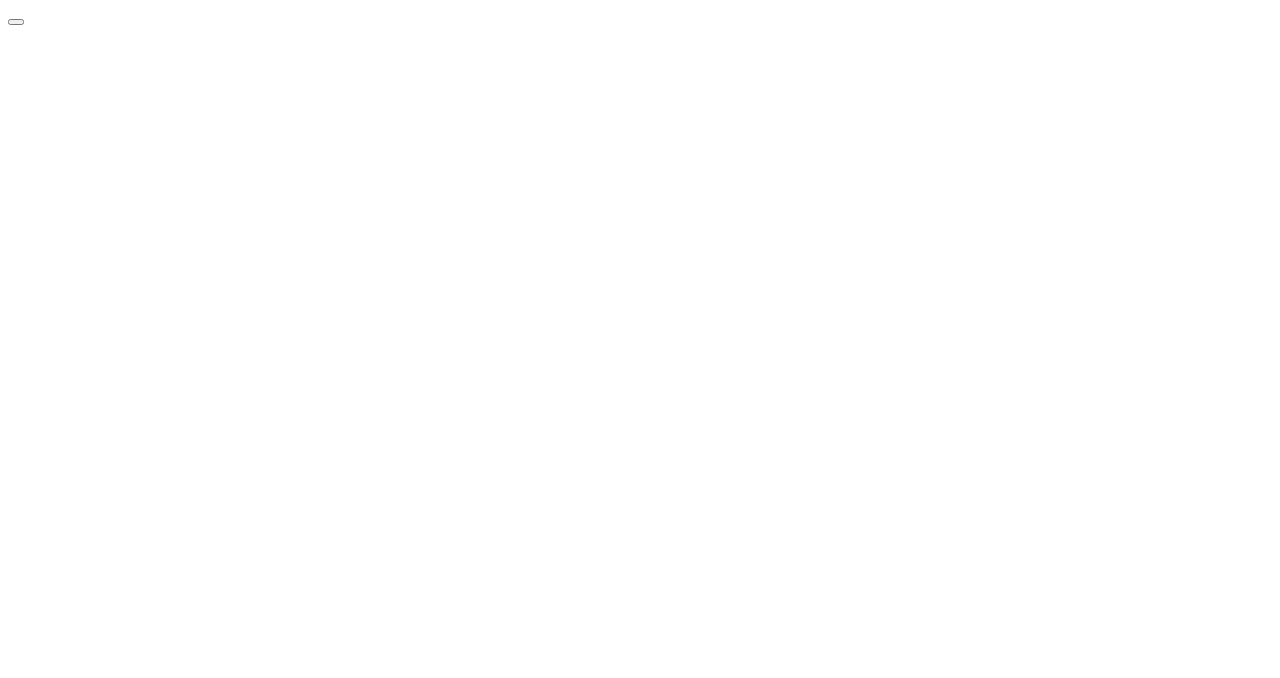
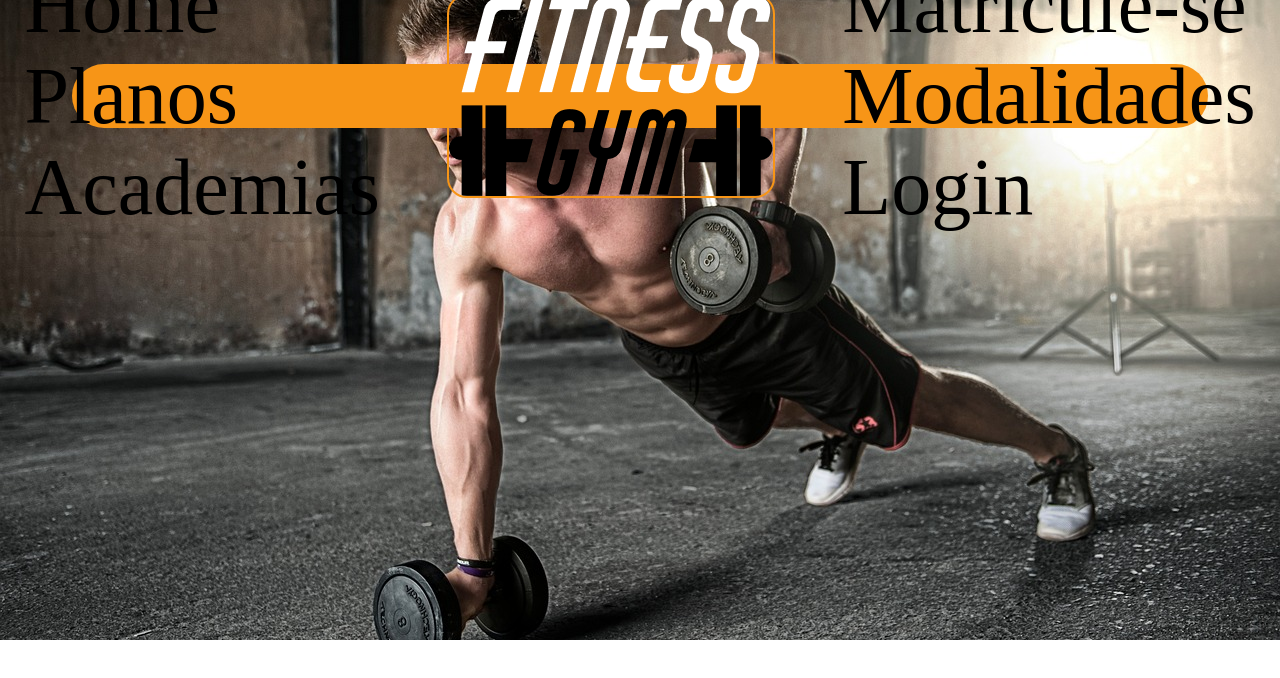
Before and after one commit to DevKarenRocha/Gym-Fitness, a plain HTML site: page index.html in a window 1280 px wide. Drawn offline with Linux system fonts and the light colour scheme.

Commit message:
Fundo e barra de navegação

```diff
--- a/index.html
+++ b/index.html
@@ -7,6 +7,31 @@
     <title>Gym Fitness</title>
   </head>
   <body>
-    <button class="cabecalho__burguer" data-burguer type="button"></button>
+    <header class="cabecalho">
+      <picture>
+        <img src="img/ddb72a3ebdb6a0e3927d5d05ec2c2376.jpg" alt="">
+      </picture>
+
+    </header>
+    <nav>
+      <div class="cabecalho-bloco">
+        <div class="row md-4">
+          <a href="">Home</a>
+        <a href="">Planos</a>
+        <a href="">Academias</a>
+        </div>
+        <div class="row md-4">
+          <picture>
+            <img class="logo-cabecalho" src="img/image.png" alt="">
+          </picture>
+        </div>
+        <div class="row md-4">
+          <a href="">Matricule-se</a>
+        <a href="">Modalidades</a>
+        <a href="">Login</a>
+        </div>
+
+      </div>
+    </nav>
   </body>
 </html>
--- a/style.css
+++ b/style.css
@@ -0,0 +1,38 @@
+.cabecalho-bloco {
+    background-color: #f79517;
+    height: 8vh;
+    margin: 8vh 5vw;
+    border-radius: 100px;
+    position: relative;
+    z-index: 2;
+    display: flex;
+    justify-content: center;
+    align-items: center;
+}
+
+.cabecalho img {
+    position: absolute;
+    top: 0;
+    left: 0;
+    width: 100%;
+    height: 80%;
+    object-fit: cover;
+    z-index: -1;
+}
+
+.logo-cabecalho {
+    display: flex;
+    align-items: center;
+    justify-content: center;
+    border-radius: 20px;
+    border: 2px solid #f79517;
+    z-index: 1;
+    margin: 2vh 4vw;
+}
+
+a{
+    font-size: 5rem;
+    text-decoration: none;
+    color: black;
+    margin: 2vh;
+}
```
Also changed, not shown: img/ddb72a3ebdb6a0e3927d5d05ec2c2376.jpg (added), img/image.png (added).
